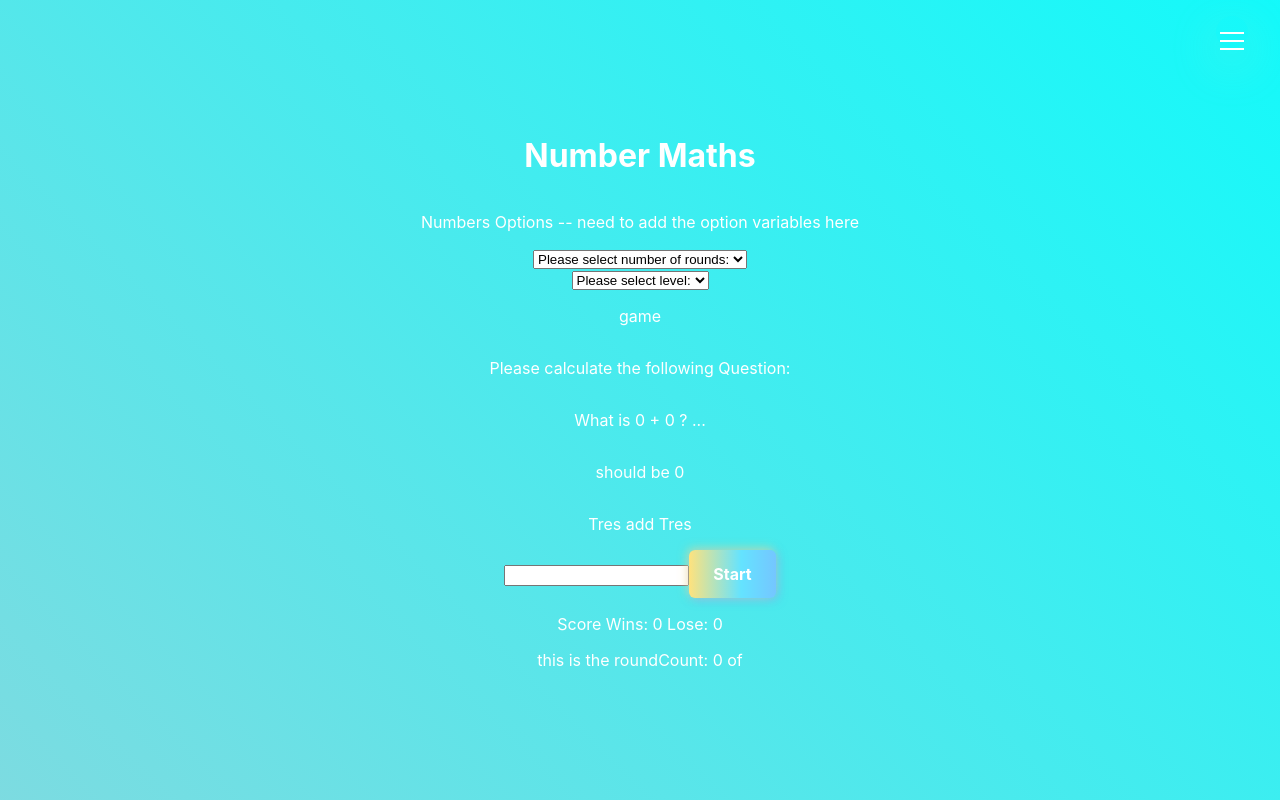
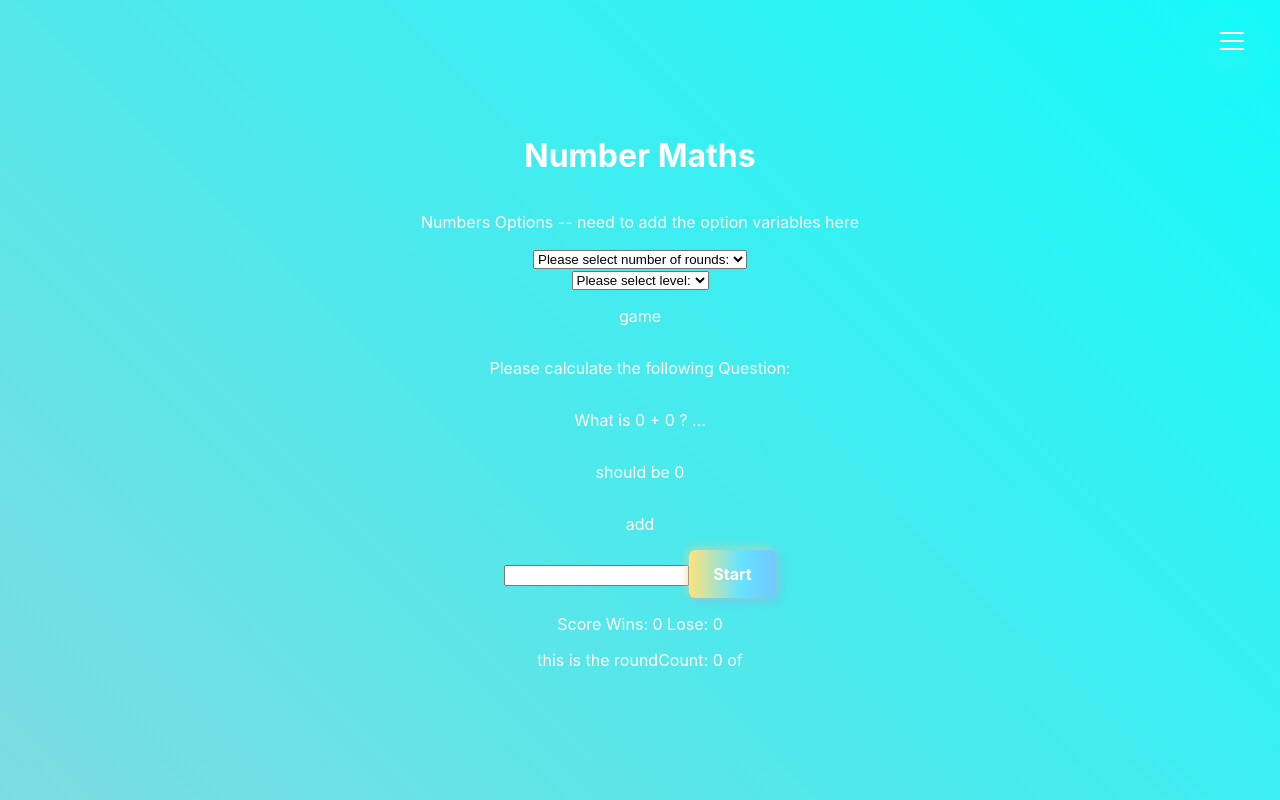
Before and after one commit to GregorRoss/ELGA, a React (Create React App) app in the folder client/: page /numbers in a window 1280 px wide. Built offline with nearby package versions, Linux system fonts and the light colour scheme; no server answers; a web font is replaced by a local one.

Commit message:
The Steve Fix

```diff
--- a/client/src/components/Numbers.js
+++ b/client/src/components/Numbers.js
@@ -5,7 +5,7 @@ import NumbersGuess from './NumbersGuess';
 
 
 
-const Numbers = ({num1, num2, setRandomNumbers}) => {
+const Numbers = ({num1, num2, setRandomNumbers, transNum, apiNum1, num1Word, num2Word}) => {
 
         let operator = "add"
     const [rounds, setRounds] = useState();
@@ -51,7 +51,7 @@ const Numbers = ({num1, num2, setRandomNumbers}) => {
             </div>
             <p>game</p>
 
-            <NumbersGame level={level} rounds={rounds} num1={num1} num2={num2} setRandomNumbers={setRandomNumbers}/>
+            <NumbersGame level={level} rounds={rounds} num1={num1} num2={num2} num1Word={num1Word} num2Word={num2Word} setRandomNumbers={setRandomNumbers} transNum={transNum} apiNum1={apiNum1}/>
 
 
         </>
--- a/client/src/components/NumbersGame.js
+++ b/client/src/components/NumbersGame.js
@@ -2,10 +2,9 @@ import React from 'react';
 import { useState } from 'react';
 
 
-const NumbersGame = ({level, rounds, num1, num2, setRandomNumbers}) => {
+const NumbersGame = ({level, rounds, num1, num2, num1Word, num2Word, setRandomNumbers, transNum, apiNum1}) => {
     let roundMax = rounds;
     let operator = "add";
-    let apiNum1 = "Tres";
     let apiNum2 = "Tres";
 
 
@@ -77,10 +76,15 @@ const NumbersGame = ({level, rounds, num1, num2, setRandomNumbers}) => {
 
 // function that does the initial start to the game
 const start = () => {
+    console.log("num bewfore state change", num1);
+
     getRandomNumbers(level);
+    console.log("num after state change", num1);
+
     calcNumber();
     setRoundCount(1);
     setGameStatus("playing");
+
 }
 
 
@@ -89,7 +93,7 @@ const start = () => {
         <p>Please calculate the following Question:</p>
         <p> What is {num1} + {num2} ? ...</p>
         <p> should be {num1 + num2}</p>
-        <p> {apiNum1} add  {apiNum2} </p>
+        <p> {num1Word} add  {num2Word} </p>
 
         <form id = "FormGuess">
                 <input
--- a/client/src/containers/ELGAContainer.js
+++ b/client/src/containers/ELGAContainer.js
@@ -23,6 +23,8 @@ const ELGAContainer = () => {
   const [translatedPhrases, setTranslatedPhrases] = useState([]);
   const [num1, setNumber1] = useState(0);
   const [num2, setNumber2] = useState(0);
+
+
   const [language, setLanguage] = useState("es");
   const [apiNum1, setApiNum1] = useState("");
   const [apiNum2, setApiNum2] = useState("");
@@ -36,19 +38,27 @@ const ELGAContainer = () => {
 
     getPhrases()
     .then(phrases => setPhrases[phrases]);
+
+
   }, []);
 
+  useEffect(() => {
+    transNum("num1", num1)
+  }, [num1])
+
+  useEffect(() => {
+    transNum("num2", num2)
+  }, [num2])
+
   const fetchData = (text, language) => {
-    translate({
+    console.log("text", text);
+    console.log("language", language);
+    return translate({
       free_api: true,
       text: text,
       target_lang: language,
-      auth_key: process.env.REACT_APP_API_KEY,
+      auth_key: "3695773e-5514-5c81-e3c9-b57f36971a52:fx"
       // All optional parameters available in the official documentation can be defined here as well.
-    })
-    .then(result => {
-        const text = result.data.translations[0].text;
-        console.log(text);
     })
     .catch(error => {
         console.error(error)
@@ -63,11 +73,25 @@ const setRandomNumbers = (num1, num2) => {
   setNumber2(num2);
 }
 
-const transNum =(num) => {
-  englishNum1 = numbers.find(element => element.number = num)
-  apiNum = fetchData(englishNum.word,language)
-  console.log(apiNum);
+const transNum =(stateSelector, num) => {
+  let englishNum1 = numbers.find(element => element.number == num)
 
+
+  if (stateSelector === "num1" && englishNum1){
+  fetchData(englishNum1.word,language)
+  .then(res => setApiNum1(res.data.translations[0].text))
+  }
+  if(stateSelector === "num2" && englishNum1){
+  fetchData(englishNum1.word,language)
+  .then(res => setApiNum2(res.data.translations[0].text))
+  }
+
+
+
+
+  // let apiNum = fetchData(englishNum1.word,language)
+  // console.log(apiNum);
+  // setApiNum1(apiNum)
 }
 // input - num
 // const foundWord = numbers.find  - element.number === num
@@ -82,7 +106,7 @@ const transNum =(num) => {
       <Routes>
         <Route path='/' element={<ELGASplash handleHomeClick={handleHomeClick} clicked={clicked}/>} />
         <Route path='/home' element={<Home />} />
-        <Route path='/numbers' element={<Numbers num1={num1} num2={num2} setRandomNumbers={setRandomNumbers}/>} />
+        <Route path='/numbers' element={<Numbers num1={num1} num2={num2} num1Word={apiNum1} num2Word={apiNum2} setRandomNumbers={setRandomNumbers} transNum={transNum} apiNum1={apiNum1}/>} />
         <Route path='/numbersguess' element={<NumbersGuess />} />
         <Route path='/images' element={<Images />} />
         <Route path='/phrases' element={<Phrases />} />
```
